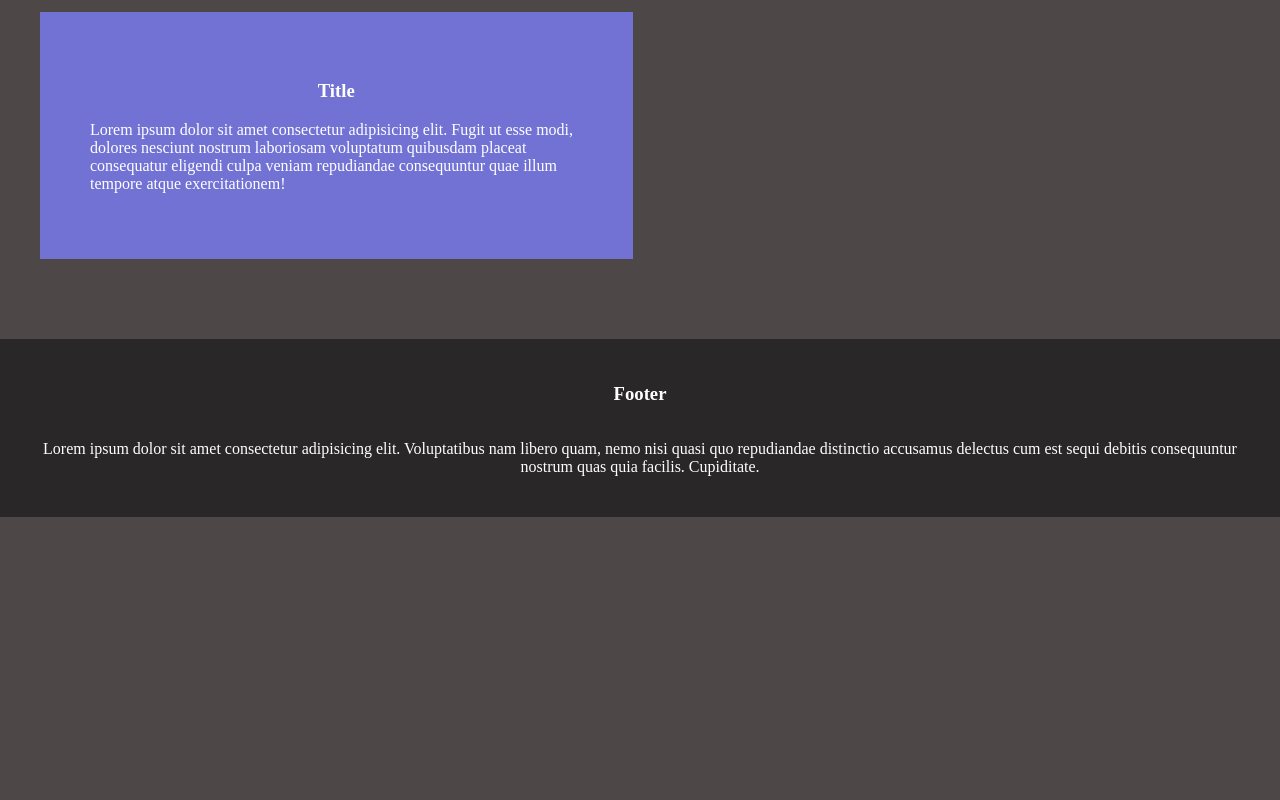
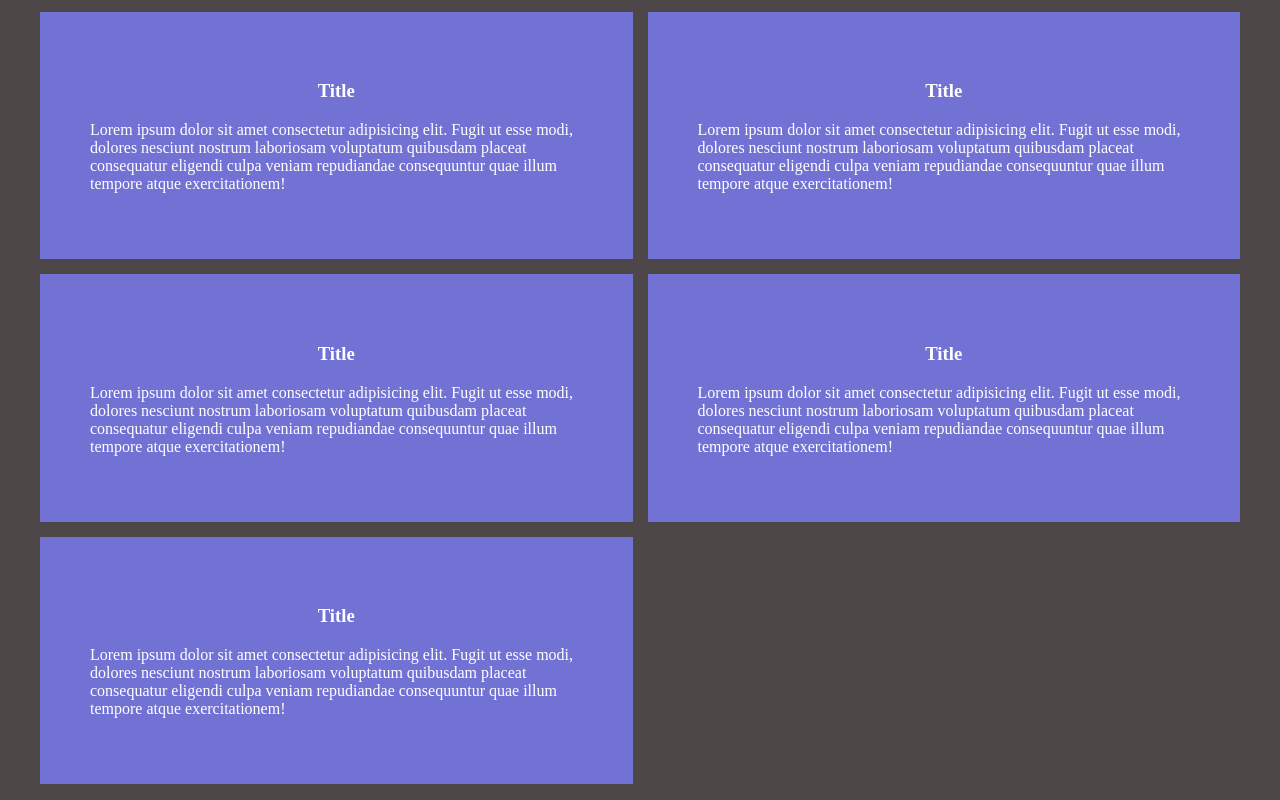
Before and after one commit to marcusmcglynn/12columngridproject, a plain HTML site: page index.html in a window 1280 px wide. Shown: the part 1120-1920 px from the top of the page. Before the commit the page ends 1637 px from the top, so only its background shows below. Drawn offline with Linux system fonts and the light colour scheme.

Commit message:
Added a few more cards to HTML

```diff
--- a/index.html
+++ b/index.html
@@ -81,6 +81,42 @@
           tempore atque exercitationem!
         </p>
       </div>
+      <div class="card">
+        <h3>Title</h3>
+        <p>
+          Lorem ipsum dolor sit amet consectetur adipisicing elit. Fugit ut esse
+          modi, dolores nesciunt nostrum laboriosam voluptatum quibusdam placeat
+          consequatur eligendi culpa veniam repudiandae consequuntur quae illum
+          tempore atque exercitationem!
+        </p>
+      </div>
+      <div class="card">
+        <h3>Title</h3>
+        <p>
+          Lorem ipsum dolor sit amet consectetur adipisicing elit. Fugit ut esse
+          modi, dolores nesciunt nostrum laboriosam voluptatum quibusdam placeat
+          consequatur eligendi culpa veniam repudiandae consequuntur quae illum
+          tempore atque exercitationem!
+        </p>
+      </div>
+      <div class="card">
+        <h3>Title</h3>
+        <p>
+          Lorem ipsum dolor sit amet consectetur adipisicing elit. Fugit ut esse
+          modi, dolores nesciunt nostrum laboriosam voluptatum quibusdam placeat
+          consequatur eligendi culpa veniam repudiandae consequuntur quae illum
+          tempore atque exercitationem!
+        </p>
+      </div>
+      <div class="card">
+        <h3>Title</h3>
+        <p>
+          Lorem ipsum dolor sit amet consectetur adipisicing elit. Fugit ut esse
+          modi, dolores nesciunt nostrum laboriosam voluptatum quibusdam placeat
+          consequatur eligendi culpa veniam repudiandae consequuntur quae illum
+          tempore atque exercitationem!
+        </p>
+      </div>
     </main>
     <footer class="footer">
       <h3>Footer</h3>
```
